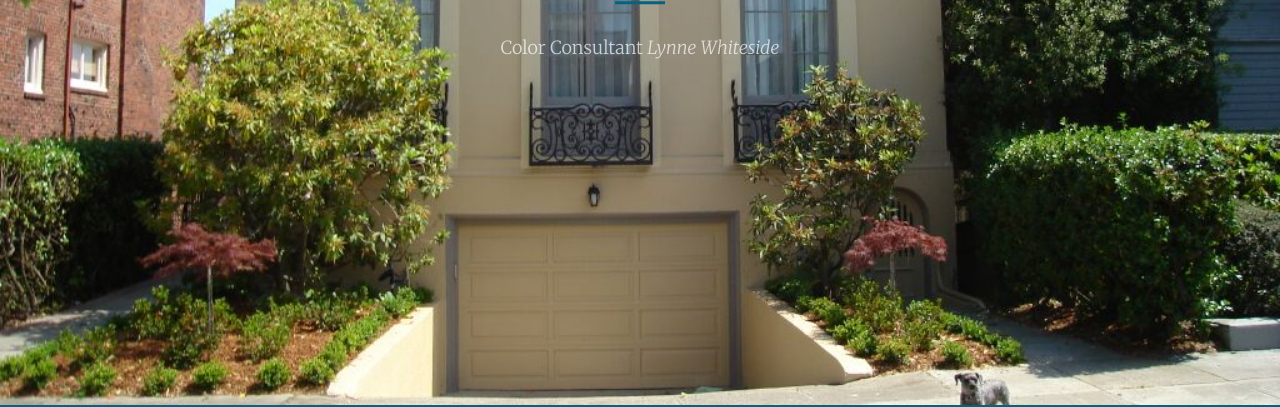
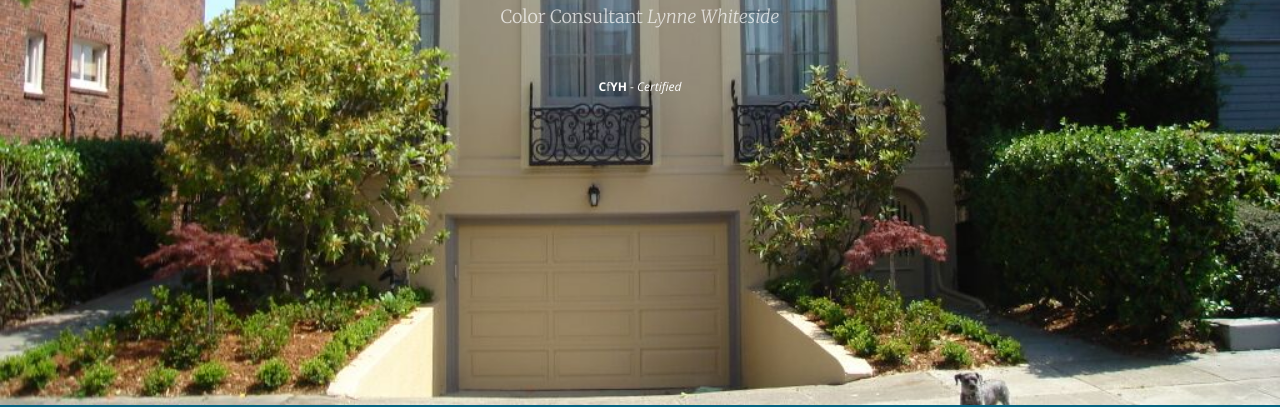
Before and after one commit to StuartGrossman/lynne, a website: page views/index.html in a window 1280 px wide. Shown: the part 395-802 px from the top of the page. Drawn offline with nearby package versions, Linux system fonts and the light colour scheme.

Commit message:
added cfyh

```diff
--- a/views/index.html
+++ b/views/index.html
@@ -84,7 +84,9 @@
             <div class="header-content-inner">
                 <h1>Live Love Color</h1>
                 <hr>
-                <p>Color Consultant <i>Lynne Whiteside</i></p>
+                <p>Color Consultant <i>Lynne Whiteside</i><h6><b>C</b>f<b>YH</b> - <i>Certified<i></h6></p>
+
+
                 <!-- <a href="#about" class="btn btn-primary btn-xl page-scroll">Find Out More</a> -->
             </div>
         </div>
```
Also changed, not shown: views/profile.html (+1 -1 lines).
